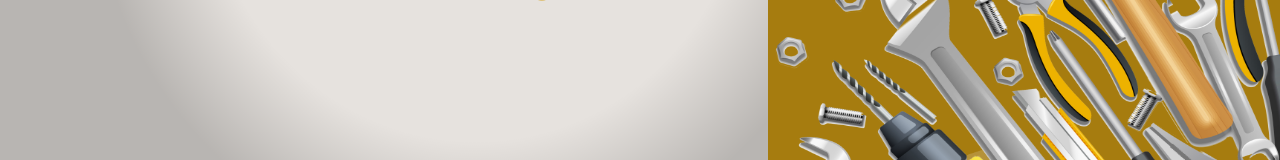
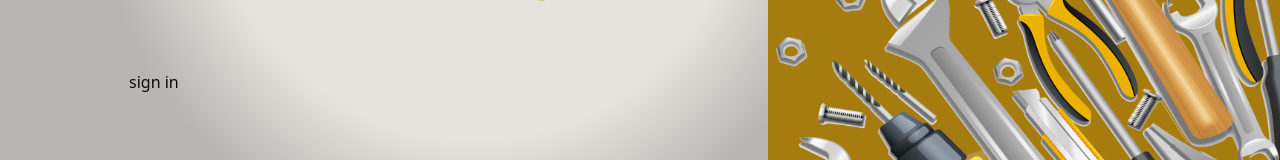
Before and after one commit to 25l-ersms/web-frontend, a Next.js app: page / in a window 1280 px wide. Shown: the part 555-715 px from the top of the page. Built offline with nearby package versions, Linux system fonts and the light colour scheme.

Commit message:
New authentication method

```diff
--- /dev/null
+++ b/app/api/auth/[...nextauth]/route.js
@@ -0,0 +1,2 @@
+import { handlers } from "@/auth" // Referring to the auth.ts we just created
+export const { GET, POST } = handlers
--- a/app/page.js
+++ b/app/page.js
@@ -1,7 +1,7 @@
 import React from "react";
 import Image from "next/image";
 import { GoogleLogin } from '@react-oauth/google';
-
+import { signIn } from "@/auth";
 
 export default function Home() {
 
@@ -36,6 +36,14 @@
               {pageContent.callToAction}
             </h2>
               <GoogleLogin width={1000}/>
+              <form
+                action={async () => {
+                  "use server"
+                  await signIn("google", {redirectTo: "/registration"})
+                }}
+                >
+                  <button type='submit'>sign in</button>
+                </form>
           </div>
         </div>
 
--- /dev/null
+++ b/auth.js
@@ -0,0 +1,7 @@
+import NextAuth from "next-auth";
+
+import Google from "next-auth/providers/google";
+
+export const { handlers, signIn, signOut, auth } = NextAuth({
+    providers: [Google],
+});
--- a/package.json
+++ b/package.json
@@ -19,6 +19,7 @@
     "clsx": "^2.1.1",
     "lucide-react": "^0.511.0",
     "next": "15.3.2",
+    "next-auth": "^5.0.0-beta.28",
     "react": "^19.0.0",
     "react-dom": "^19.0.0",
     "react-hook-form": "^7.56.4",
```
Also changed, not shown: 1 other file (tests, documents, lock files or other folders).
